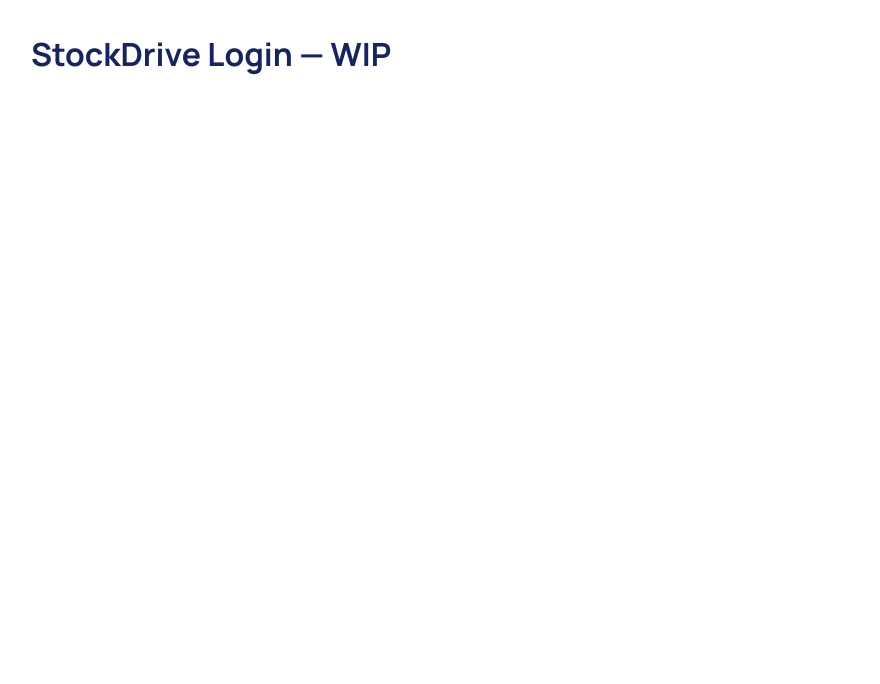
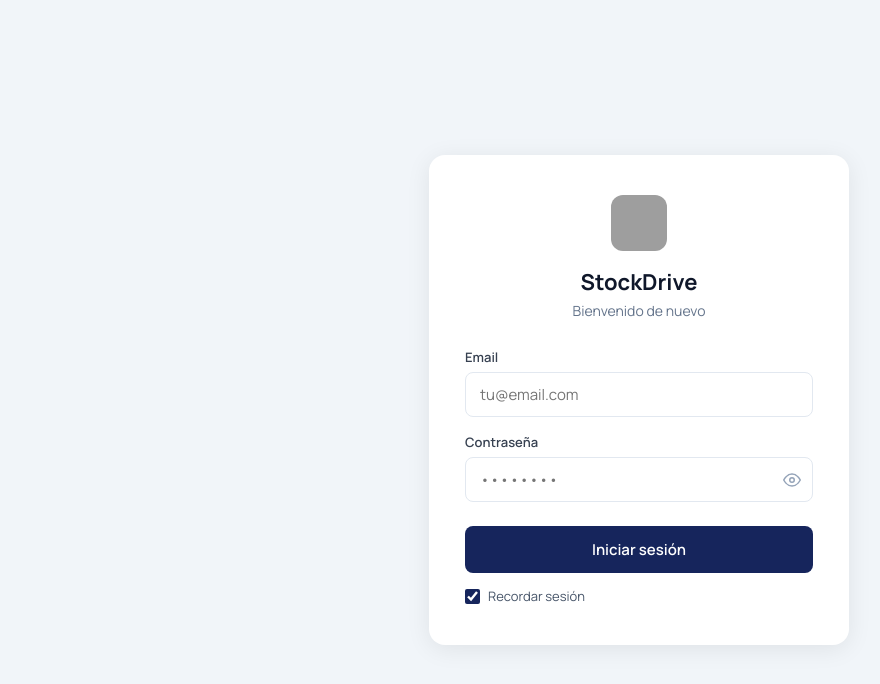
Before and after one commit to daniel-hirnyak/stockdrive, a React (Vite) app: page /login in a window 1280 px wide. Shown: the top 684 px of the page, without its empty margins (1-881 px from the left). Built offline with nearby package versions, Linux system fonts and the light colour scheme; grey boxes are pictures that could not be loaded.

Commit message:
feat: login React funcional con auth Supabase demo

```diff
--- a/src/pages/Login.jsx
+++ b/src/pages/Login.jsx
@@ -1,7 +1,224 @@
+import { useState } from 'react'
+import { createClient } from '@supabase/supabase-js'
+
+const supabase = createClient(
+  'https://farpikktngdcydpserjl.supabase.co',
+  'eyJhbGciOiJIUzI1NiIsInR5cCI6IkpXVCJ9.eyJpc3MiOiJzdXBhYmFzZSIsInJlZiI6ImZhcnBpa2t0bmdkY3lkcHNlcmpsIiwicm9sZSI6ImFub24iLCJpYXQiOjE3ODUzMDY2NjUsImV4cCI6MjEwMDg4MjY2NX0.RTFDhdbqDz74GcPlnSE7ZKKKGcQld-u8UOOVcXUii7Y'
+)
+
 export default function Login() {
+  const [email, setEmail] = useState('')
+  const [password, setPassword] = useState('')
+  const [showPassword, setShowPassword] = useState(false)
+  const [remember, setRemember] = useState(true)
+  const [loading, setLoading] = useState(false)
+  const [error, setError] = useState('')
+
+  async function handleLogin(e) {
+    e.preventDefault()
+    setLoading(true)
+    setError('')
+    const { error } = await supabase.auth.signInWithPassword({ email, password })
+    if (error) {
+      setError('Email o contraseña incorrectos')
+      setLoading(false)
+    } else {
+      window.location.href = '/demo/'
+    }
+  }
+
   return (
-    <div style={{ padding: '2rem', fontFamily: 'Manrope, sans-serif' }}>
-      <h1 style={{ color: '#16255C' }}>StockDrive Login — WIP</h1>
-    </div>
+    <>
+      <style>{`
+        * { box-sizing: border-box; margin: 0; padding: 0; }
+        body { font-family: 'Manrope', sans-serif; }
+        .login-page {
+          min-height: 100vh;
+          display: flex;
+          align-items: center;
+          justify-content: center;
+          background: #F1F5F9;
+        }
+        .login-card {
+          background: white;
+          border-radius: 16px;
+          box-shadow: 0 4px 24px rgba(0,0,0,0.08);
+          padding: 40px 36px;
+          width: 100%;
+          max-width: 420px;
+        }
+        .login-logo {
+          display: block;
+          margin: 0 auto 16px;
+          height: 56px;
+          width: 56px;
+          border-radius: 12px;
+        }
+        .login-title {
+          text-align: center;
+          font-size: 22px;
+          font-weight: 700;
+          color: #0F172A;
+          margin-bottom: 4px;
+        }
+        .login-subtitle {
+          text-align: center;
+          font-size: 14px;
+          color: #64748B;
+          margin-bottom: 28px;
+        }
+        .login-label {
+          display: block;
+          font-size: 13px;
+          font-weight: 600;
+          color: #374151;
+          margin-bottom: 6px;
+        }
+        .login-field {
+          margin-bottom: 16px;
+        }
+        .login-input-wrap {
+          position: relative;
+        }
+        .login-input {
+          width: 100%;
+          padding: 11px 14px;
+          border: 1.5px solid #E2E8F0;
+          border-radius: 8px;
+          font-size: 15px;
+          font-family: 'Manrope', sans-serif;
+          color: #0F172A;
+          outline: none;
+          transition: border-color 0.15s;
+          background: white;
+        }
+        .login-input:focus {
+          border-color: #16255C;
+        }
+        .login-input.has-toggle {
+          padding-right: 44px;
+        }
+        .toggle-pw {
+          position: absolute;
+          right: 12px;
+          top: 50%;
+          transform: translateY(-50%);
+          background: none;
+          border: none;
+          cursor: pointer;
+          color: #94A3B8;
+          padding: 0;
+          display: flex;
+          align-items: center;
+        }
+        .login-btn {
+          width: 100%;
+          padding: 13px;
+          background: #16255C;
+          color: white;
+          border: none;
+          border-radius: 8px;
+          font-size: 15px;
+          font-weight: 600;
+          font-family: 'Manrope', sans-serif;
+          cursor: pointer;
+          margin-top: 8px;
+          transition: opacity 0.15s;
+        }
+        .login-btn:hover { opacity: 0.9; }
+        .login-btn:disabled { opacity: 0.6; cursor: not-allowed; }
+        .login-remember {
+          display: flex;
+          align-items: center;
+          gap: 8px;
+          margin-top: 14px;
+          font-size: 13px;
+          color: #475569;
+          cursor: pointer;
+        }
+        .login-remember input[type="checkbox"] {
+          accent-color: #16255C;
+          width: 15px;
+          height: 15px;
+          cursor: pointer;
+        }
+        .login-error {
+          background: #FEF2F2;
+          border: 1px solid #FECACA;
+          color: #DC2626;
+          border-radius: 8px;
+          padding: 10px 14px;
+          font-size: 13px;
+          margin-bottom: 16px;
+        }
+      `}</style>
+
+      <div className="login-page">
+        <div className="login-card">
+          <img src="/assets/logo.png" alt="StockDrive" className="login-logo" />
+          <h1 className="login-title">StockDrive</h1>
+          <p className="login-subtitle">Bienvenido de nuevo</p>
+
+          {error && <div className="login-error">{error}</div>}
+
+          <form onSubmit={handleLogin}>
+            <div className="login-field">
+              <label className="login-label">Email</label>
+              <div className="login-input-wrap">
+                <input
+                  className="login-input"
+                  type="email"
+                  placeholder="tu@email.com"
+                  value={email}
+                  onChange={e => setEmail(e.target.value)}
+                  required
+                  autoComplete="email"
+                />
+              </div>
+            </div>
+
+            <div className="login-field">
+              <label className="login-label">Contraseña</label>
+              <div className="login-input-wrap">
+                <input
+                  className={`login-input has-toggle`}
+                  type={showPassword ? 'text' : 'password'}
+                  placeholder="••••••••"
+                  value={password}
+                  onChange={e => setPassword(e.target.value)}
+                  required
+                  autoComplete="current-password"
+                />
+                <button
+                  type="button"
+                  className="toggle-pw"
+                  onClick={() => setShowPassword(!showPassword)}
+                  tabIndex={-1}
+                >
+                  {showPassword ? (
+                    <svg width="18" height="18" viewBox="0 0 24 24" fill="none" stroke="currentColor" strokeWidth="2"><path d="M17.94 17.94A10.07 10.07 0 0 1 12 20c-7 0-11-8-11-8a18.45 18.45 0 0 1 5.06-5.94"/><path d="M9.9 4.24A9.12 9.12 0 0 1 12 4c7 0 11 8 11 8a18.5 18.5 0 0 1-2.16 3.19"/><line x1="1" y1="1" x2="23" y2="23"/></svg>
+                  ) : (
+                    <svg width="18" height="18" viewBox="0 0 24 24" fill="none" stroke="currentColor" strokeWidth="2"><path d="M1 12s4-8 11-8 11 8 11 8-4 8-11 8-11-8-11-8z"/><circle cx="12" cy="12" r="3"/></svg>
+                  )}
+                </button>
+              </div>
+            </div>
+
+            <button className="login-btn" type="submit" disabled={loading}>
+              {loading ? 'Entrando...' : 'Iniciar sesión'}
+            </button>
+
+            <label className="login-remember">
+              <input
+                type="checkbox"
+                checked={remember}
+                onChange={e => setRemember(e.target.checked)}
+              />
+              Recordar sesión
+            </label>
+          </form>
+        </div>
+      </div>
+    </>
   )
 }
```
